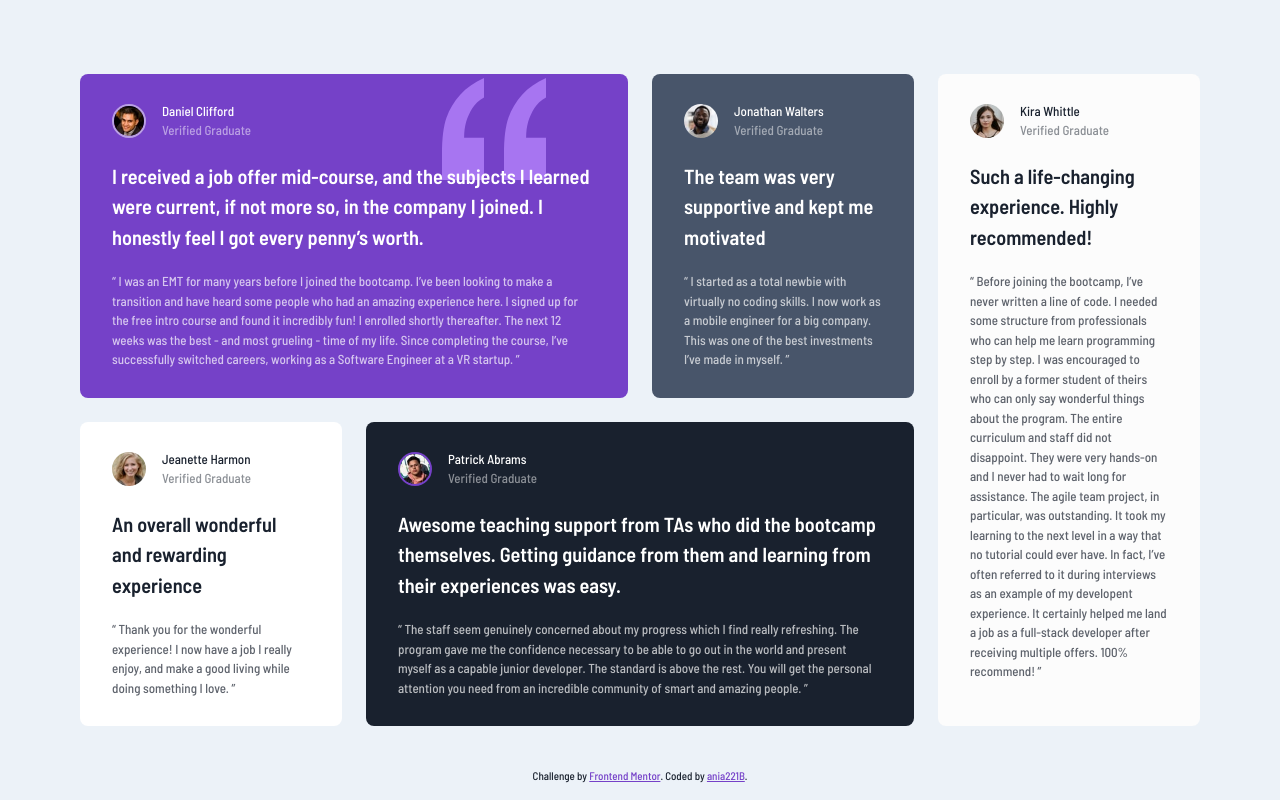
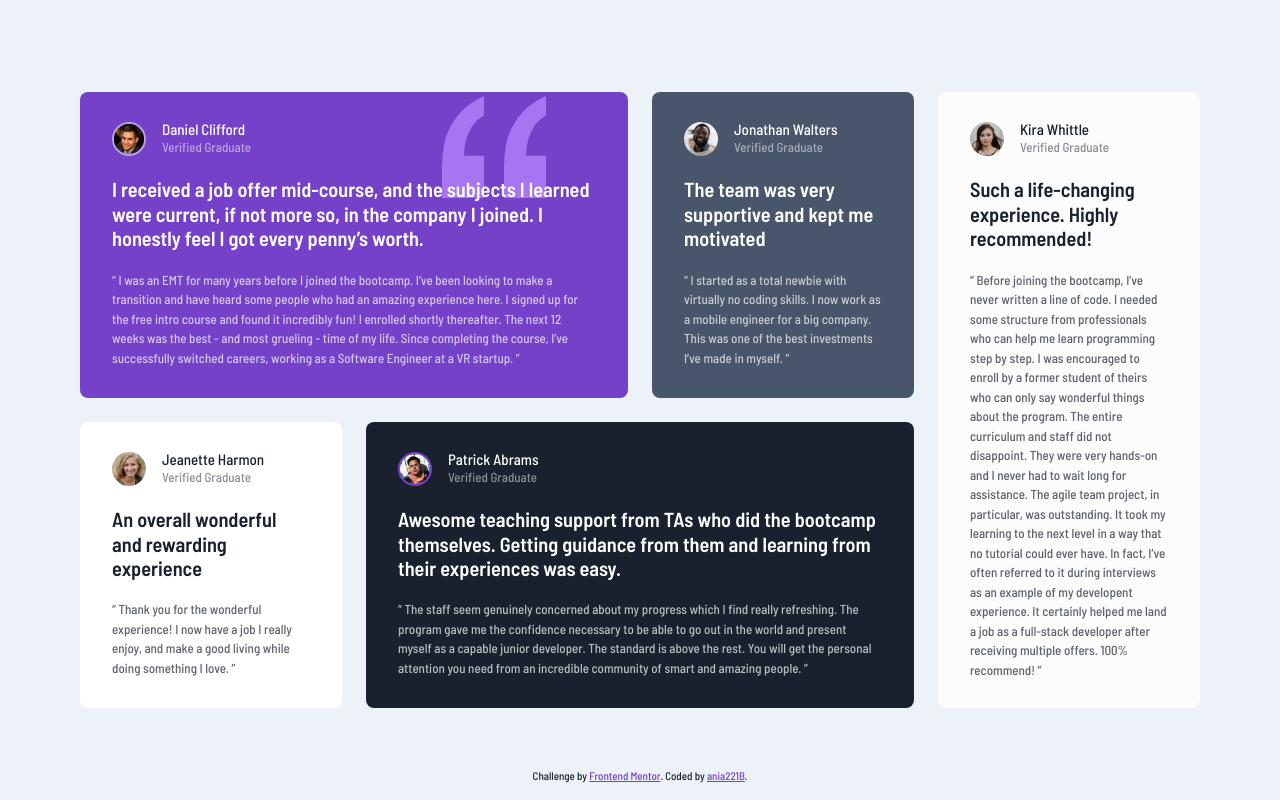
Before and after one commit to ania221B/testimonials-grid, a plain HTML site: page index.html in a window 1280 px wide. Drawn offline with Linux system fonts and the light colour scheme.

Commit message:
html+css fix

```diff
--- a/css/styles.css
+++ b/css/styles.css
@@ -185,13 +185,19 @@ COMPONENTS
     align-items: center;
 }
 
-.card > *:first-child p:last-of-type {
+.card > *:first-child h2 {
+    font-size: var(--fs-500);
+    font-weight: var(--fs-500);
+}
+
+.card > *:first-child p:only-of-type {
     color: hsl(var(--fg) / .5);
 }
 
 .card > *:nth-child(2) > p:first-child  {
     font-size: var(--fs-600);
     font-weight: var(--fw-600);
+    line-height: 1.2;
 }
 
 .card > *:nth-child(2) > p:last-child {
--- a/index.html
+++ b/index.html
@@ -31,7 +31,7 @@
             <img src="images/image-daniel.jpg" alt="Daniel Clifford" />
           </div>
           <div>
-            <p>Daniel Clifford</p>
+            <h2>Daniel Clifford</h2>
             <p>Verified Graduate</p>
           </div>
         </div>
@@ -68,7 +68,7 @@
             <img src="images/image-jonathan.jpg" alt="Jonathan Walters" />
           </div>
           <div>
-            <p>Jonathan Walters</p>
+            <h2>Jonathan Walters</h2>
             <p>Verified Graduate</p>
           </div>
         </div>
@@ -89,7 +89,7 @@
             <img src="images/image-jeanette.jpg" alt="Jeanette Harmon" />
           </div>
           <div>
-            <p>Jeanette Harmon</p>
+            <h2>Jeanette Harmon</h2>
             <p>Verified Graduate</p>
           </div>
         </div>
@@ -109,7 +109,7 @@
             <img src="images/image-patrick.jpg" alt="Patrick Abrams" />
           </div>
           <div>
-            <p>Patrick Abrams</p>
+            <h2>Patrick Abrams</h2>
             <p>Verified Graduate</p>
           </div>
         </div>
@@ -137,7 +137,7 @@
             <img src="images/image-kira.jpg" alt="Kira Whittle" />
           </div>
           <div>
-            <p>Kira Whittle</p>
+            <h2>Kira Whittle</h2>
             <p>Verified Graduate</p>
           </div>
         </div>
```
